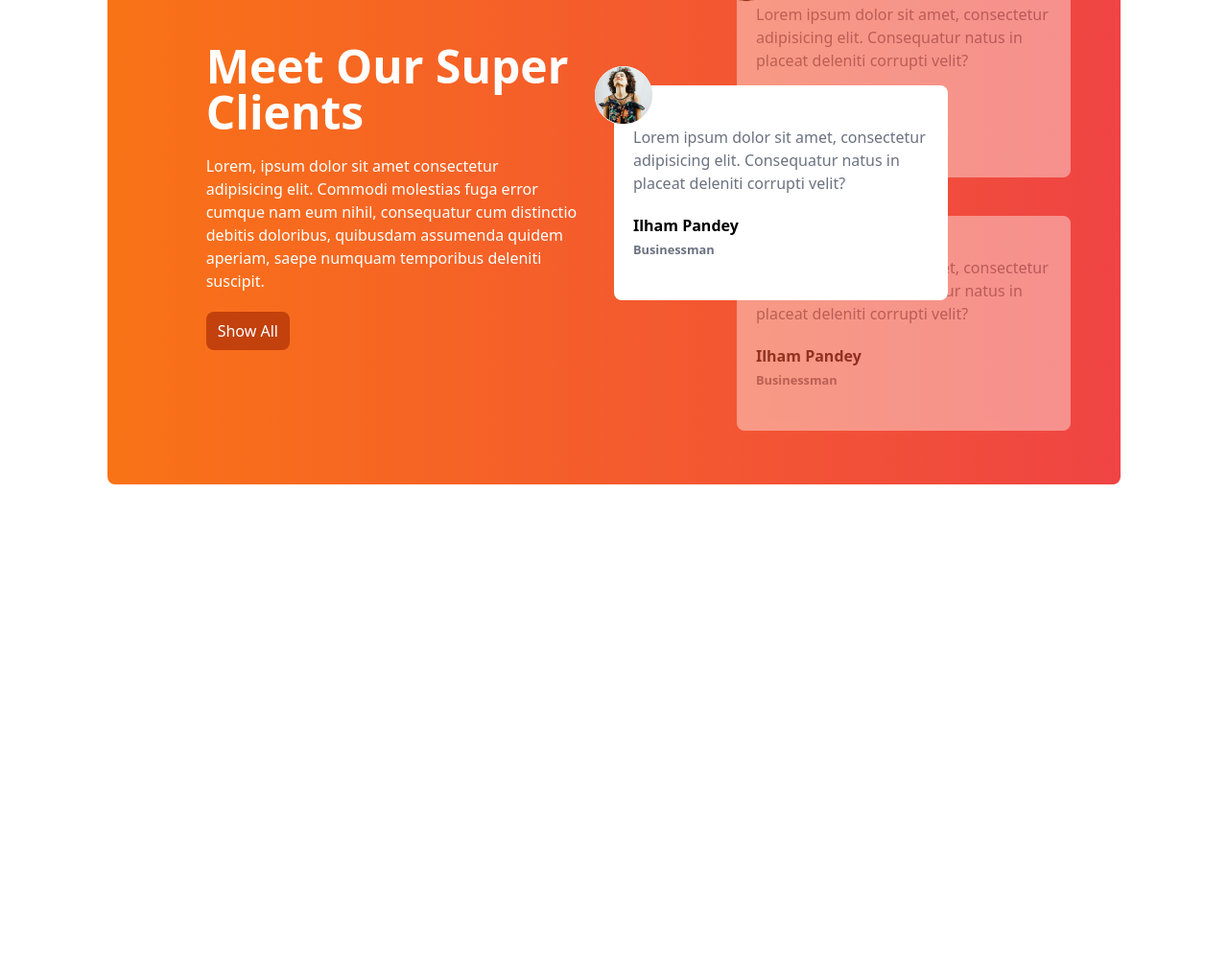
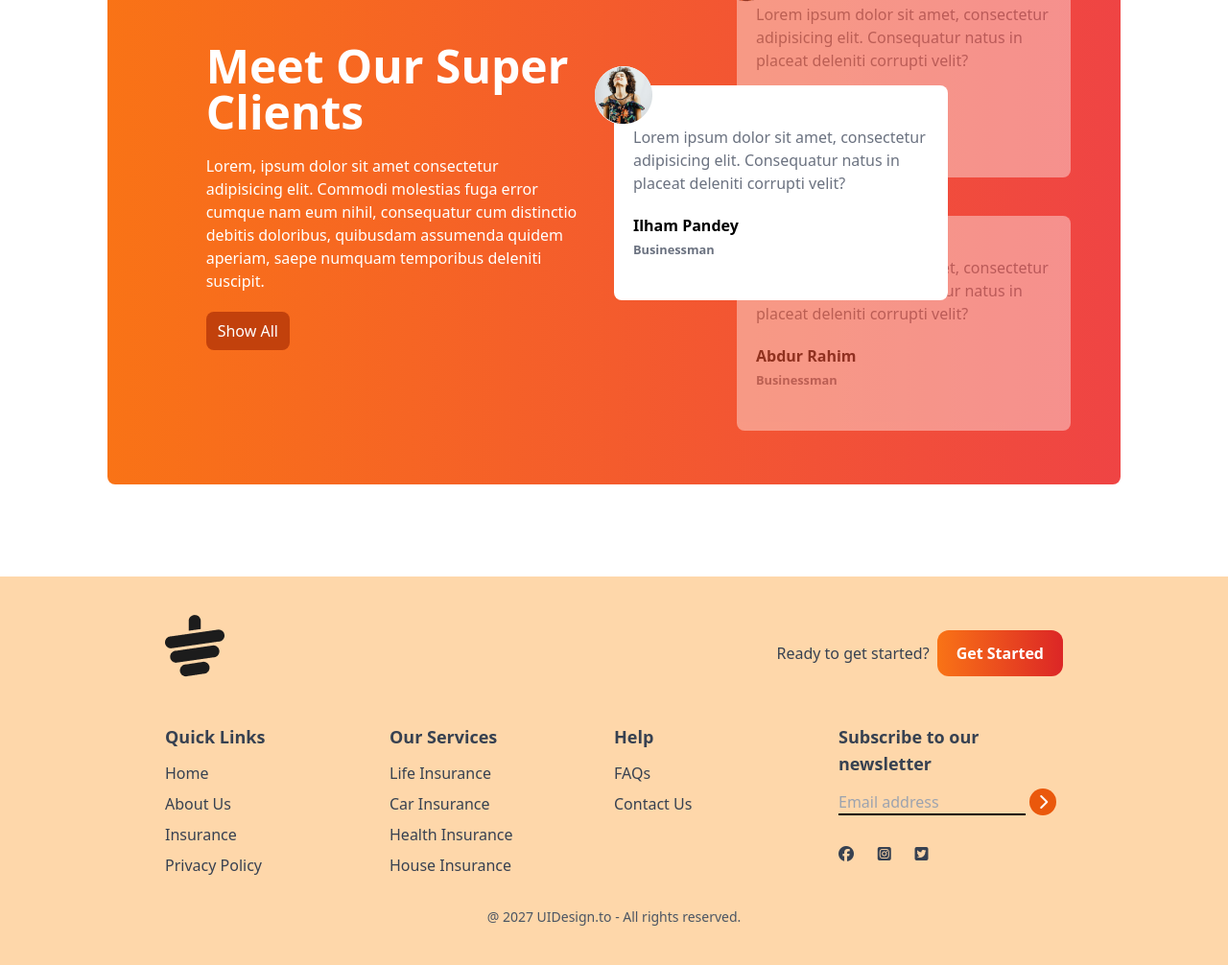
Before and after one commit to mrabdurrahim/Tea-house, a plain HTML site: page index.html in a window 1280 px wide. Shown: the part 1847-2853 px from the top of the page at 96% size. Before the commit the page ends 2448 px from the top, so only its background shows below. Drawn offline with nearby package versions, Linux system fonts and the light colour scheme.

Commit message:
final commit

```diff
--- a/index.html
+++ b/index.html
@@ -142,7 +142,7 @@
         <!-- review card section -->
         <div class="relative py-24">
           <!-- front card -->
-          <div class="absolute z-10 top-44 md:top-56 h-56 w-full md:w-3/4 bg-white text-black rounded-lg flex items-center px-5">
+          <div class="absolute z-10 top-56 md:top-56 h-56 w-full md:w-3/4 bg-white text-black rounded-lg flex items-center px-5">
             <div class="absolute -top-5 -left-5 bg-white rounded-full">
               <img src="./images/client.png" alt="">
             </div>
@@ -170,15 +170,97 @@
             </div>
             <div>
               <p class="text-gray-500 mb-5">Lorem ipsum dolor sit amet, consectetur adipisicing elit. Consequatur natus in placeat deleniti corrupti velit?</p>
-              <h1 class="font-bold">Ilham Pandey</h1>
+              <h1 class="font-bold">Abdur Rahim</h1>
               <small class="font-bold text-gray-500">Businessman</small>
             </div>
           </div>
         </div>
      </section>
+     <!-- news section homework -->
   </main>
-  <footer>
-
+  <!-- footer section -->
+  <footer class="bg-orange-200 text-gray-700 py-10 px-4">
+    <div class="w-9/12 mx-auto">
+      <!-- footer logo -->
+      <div class="mb-8 flex justify-between">
+        <img class="mb-4" src="./images/cup.png" alt="">
+        <div class="flex items-center gap-2">
+          <h4>Ready to get started?</h4>
+          <button class="px-5 py-3 font-bold bg-gradient-to-r from-orange-500 to-red-600 rounded-xl text-white font-bold">Get Started</button>
+        </div>
+      </div>
+        <!-- footer links -->
+        <div class="grid grid-cols-1 md:grid-cols-2 lg:grid-cols-4">
+          <!-- first footer column -->
+          <div class="">
+            <h3 class="font-semibold text-lg mb-3">Quick Links</h3>
+            <ul class="space-y-2">
+              <li>
+                <a class="hover:text-orange-600" href="#">Home</a>
+              </li>
+              <li>
+                <a class="hover:text-orange-600" href="#">About Us</a>
+              </li>
+              <li>
+                <a class="hover:text-orange-600" href="#">Insurance</a>
+              </li>
+              <li>
+                <a class="hover:text-orange-600" href="#">Privacy Policy</a>
+              </li>
+            </ul>
+          </div>
+          <!-- second footer column -->
+          <div class="">
+            <h3 class="font-semibold text-lg mb-3">Our Services</h3>
+            <ul class="space-y-2">
+              <li>
+                <a class="hover:text-orange-600" href="#">Life Insurance</a>
+              </li>
+              <li>
+                <a class="hover:text-orange-600" href="#">Car Insurance</a>
+              </li>
+              <li>
+                <a class="hover:text-orange-600" href="#">Health Insurance</a>
+              </li>
+              <li>
+                <a class="hover:text-orange-600" href="#">House Insurance</a>
+              </li>
+            </ul>
+          </div>
+          <!-- third column -->
+          <div class="">
+            <h3 class="font-semibold text-lg mb-3">Help</h3>
+            <ul class="space-y-2">
+              <li>
+                <a class="hover:text-orange-600" href="#">FAQs</a>
+              </li>
+              <li>
+                <a class="hover:text-orange-600" href="#">Contact Us</a>
+              </li>
+            </ul>
+          </div>
+          <!-- fourth column -->
+          <div>
+            <h3 class="font-semibold text-lg mb-3">Subscribe to our<br>newsletter</h3>
+            <div class="flex flex-col space-y-2">
+              <div>
+                <input placeholder="Email address" type="text" class="bg-transparent border-b-2 border-black w-4/6 md:w-5/6">
+                <i class="fa-solid fa-chevron-right w-7 h-7 inline-flex bg-orange-600 rounded-full text-white justify-center items-center">
+                </i>
+                <div class="flex justify-between w-2/5 mb-2 mt-8">
+                  <i class="fa-brands fa-facebook"></i>
+                  <i class="fa-brands fa-square-instagram"></i>
+                  <i class="fa-brands fa-square-twitter"></i>
+                </div>
+              </div>
+            </div>
+          </div>
+        </div>
+        <div class="text-center pt-4 mt-4">
+          <p class="text-sm text-gray-600">@ 2027 UIDesign.to - All rights reserved.</p>
+        </div>
+      </div>
+    </div>
   </footer>
 </body>
 </html>
```
